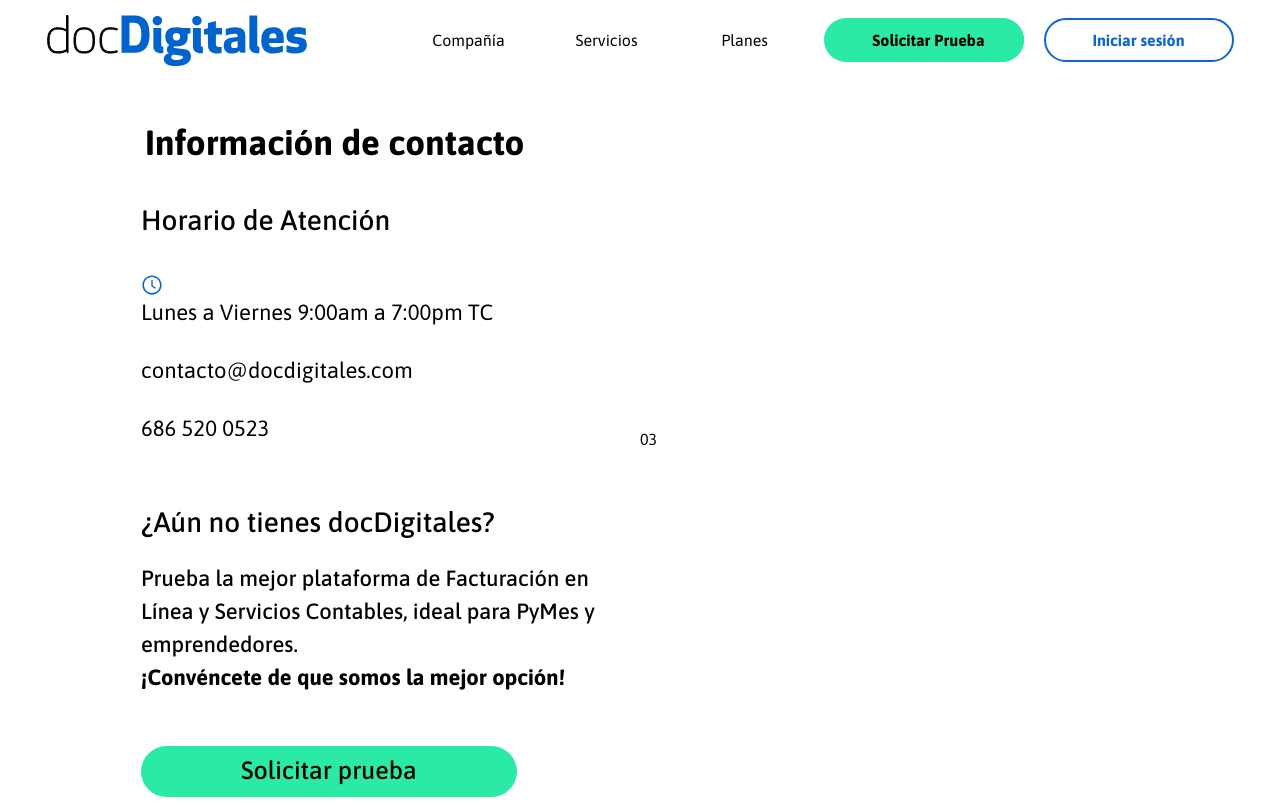
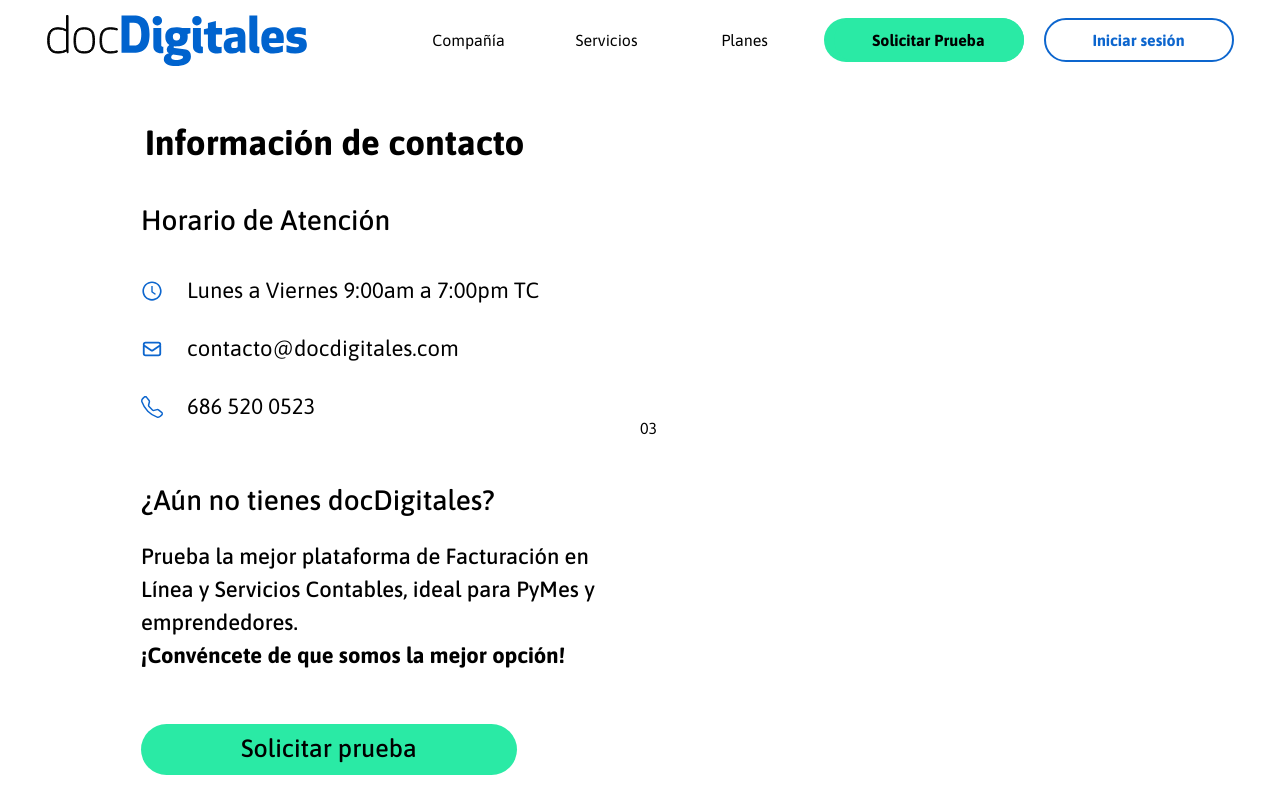
Before and after one commit to lilianaruva/landing-docdigitales, a React (Create React App) app: page /soporte in a window 1280 px wide. Built offline with nearby package versions, Linux system fonts and the light colour scheme.

Commit message:
Update index.jsx

```diff
--- a/src/pages/support/index.jsx
+++ b/src/pages/support/index.jsx
@@ -1,6 +1,8 @@
 import React from 'react';
 import "./css/style.css";
 import { AiOutlineClockCircle } from "react-icons/ai";
+import { BsTelephone } from "react-icons/bs";
+import { HiOutlineMail } from "react-icons/hi";
 
 const Support = () => {
   return (
@@ -16,14 +18,14 @@
                 Horario de Atención
               </div>
               <ul>
-                <li className="text-[22px] font-light md:pb-[4px] md:mt-[21px]">
-                  <AiOutlineClockCircle className="text-blue"/> Lunes a Viernes 9:00am a 7:00pm TC
+                <li className="text-[22px] font-light md:pb-[4px] md:mt-[21px] flex">
+                  <AiOutlineClockCircle className="text-blue mr-[24px] self-center"/> Lunes a Viernes 9:00am a 7:00pm TC
                 </li>
-                <li className="text-[22px] font-light md:pb-[4px] md:mt-[21px]">
-                  contacto@docdigitales.com
+                <li className="text-[22px] font-light md:pb-[4px] md:mt-[21px] flex">
+                  <HiOutlineMail className="text-blue mr-[24px] self-center"/> contacto@docdigitales.com
                 </li>
-                <li className="text-[22px] font-light md:pb-[4px] md:mt-[21px]">
-                  686 520 0523
+                <li className="text-[22px] font-light md:pb-[4px] md:mt-[21px] flex">
+                  <BsTelephone className="text-blue mr-[24px] self-center"/> 686 520 0523
                 </li>
               </ul>
               <div className="text-[28px] font-medium md:pb-[12px] md:mt-[52px]">
```
